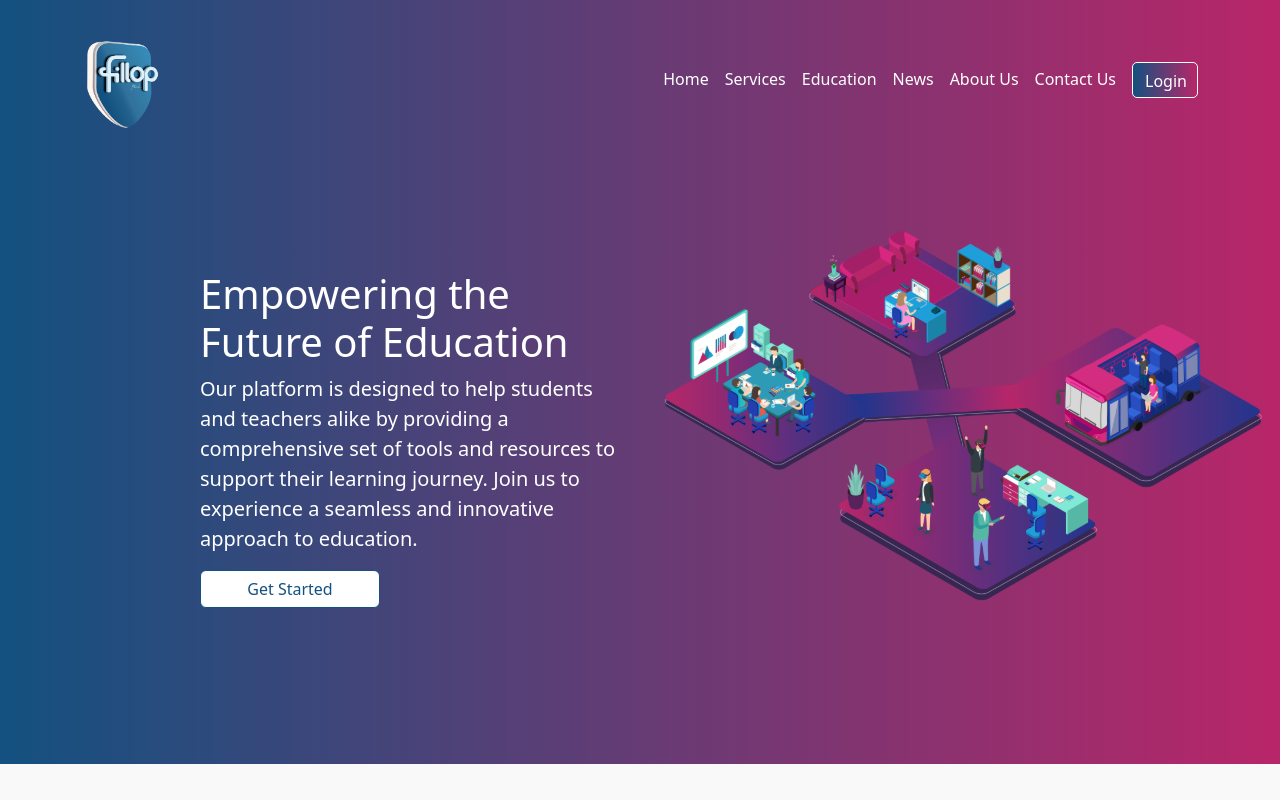
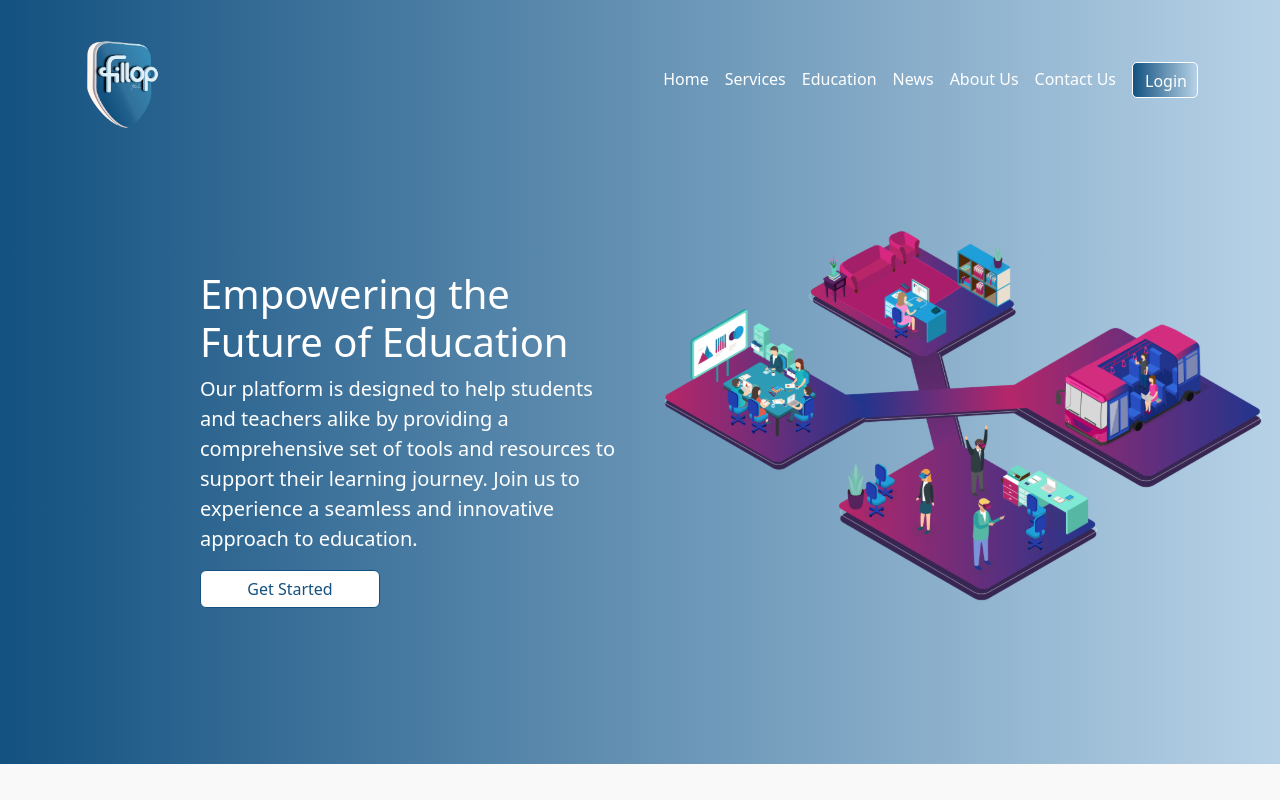
Before and after one commit to viqtoh/fillop, a React (Create React App) app in the folder frontend/: page / in a window 1280 px wide. Shown: the top 800 px of the page. Built offline with nearby package versions, Linux system fonts and the light colour scheme.

Commit message:
feat: changed secondary theme color

```diff
--- a/frontend/public/index.html
+++ b/frontend/public/index.html
@@ -5,10 +5,7 @@
     <link rel="icon" href="%PUBLIC_URL%/favicon.ico" />
     <meta name="viewport" content="width=device-width, initial-scale=1" />
     <meta name="theme-color" content="#000000" />
-    <meta
-      name="description"
-      content="Web site created using create-react-app"
-    />
+    <meta name="description" content="Web site created using create-react-app" />
     <link rel="apple-touch-icon" href="%PUBLIC_URL%/logo192.png" />
     <!--
       manifest.json provides metadata used when your web app is installed on a
@@ -24,7 +21,7 @@
       work correctly both with client-side routing and a non-root public URL.
       Learn how to configure a non-root public URL by running `npm run build`.
     -->
-    <title>React App</title>
+    <title>Fillop Tech</title>
   </head>
   <body>
     <noscript>You need to enable JavaScript to run this app.</noscript>
--- a/frontend/src/styles/real_home.css
+++ b/frontend/src/styles/real_home.css
@@ -1,12 +1,12 @@
 .custom-gradient {
   background-color: transparent;
-  background-image: linear-gradient(90deg, #135180 0%, #b82669 100%);
+  background-image: linear-gradient(90deg, #135180 0%, #b7d2e7 100%);
 }
 .homeBanner {
   width: 100%;
   height: 600px;
   background-color: transparent;
-  background-image: linear-gradient(90deg, #135180 0%, #b82669 100%);
+  background-image: linear-gradient(90deg, #135180 0%, #b7d2e7 100%);
   display: flex;
 }
 
@@ -53,7 +53,7 @@
     width: 100vw;
     height: auto;
     background-color: transparent;
-    background-image: linear-gradient(90deg, #135180 0%, #b82669 100%);
+    background-image: linear-gradient(90deg, #135180 0%, #b7d2e7 100%);
     flex-direction: column;
     padding-bottom: 20px;
   }
@@ -189,7 +189,7 @@
 }
 
 .footer-nav a:hover {
-  color: #b82669;
+  color: #b7d2e7;
 }
 
 .infograph {
@@ -280,7 +280,7 @@ nav .position-relative:hover .dropdown-menu {
   width: 66px;
   background-color: transparent !important;
   border-radius: 5px !important;
-  background-image: linear-gradient(90deg, #135180 0%, #b82669 100%);
+  background-image: linear-gradient(90deg, #135180 0%, #b7d2e7 100%);
   margin-top: -5px;
 }
 
```
Also changed, not shown: frontend/public/manifest.json.
